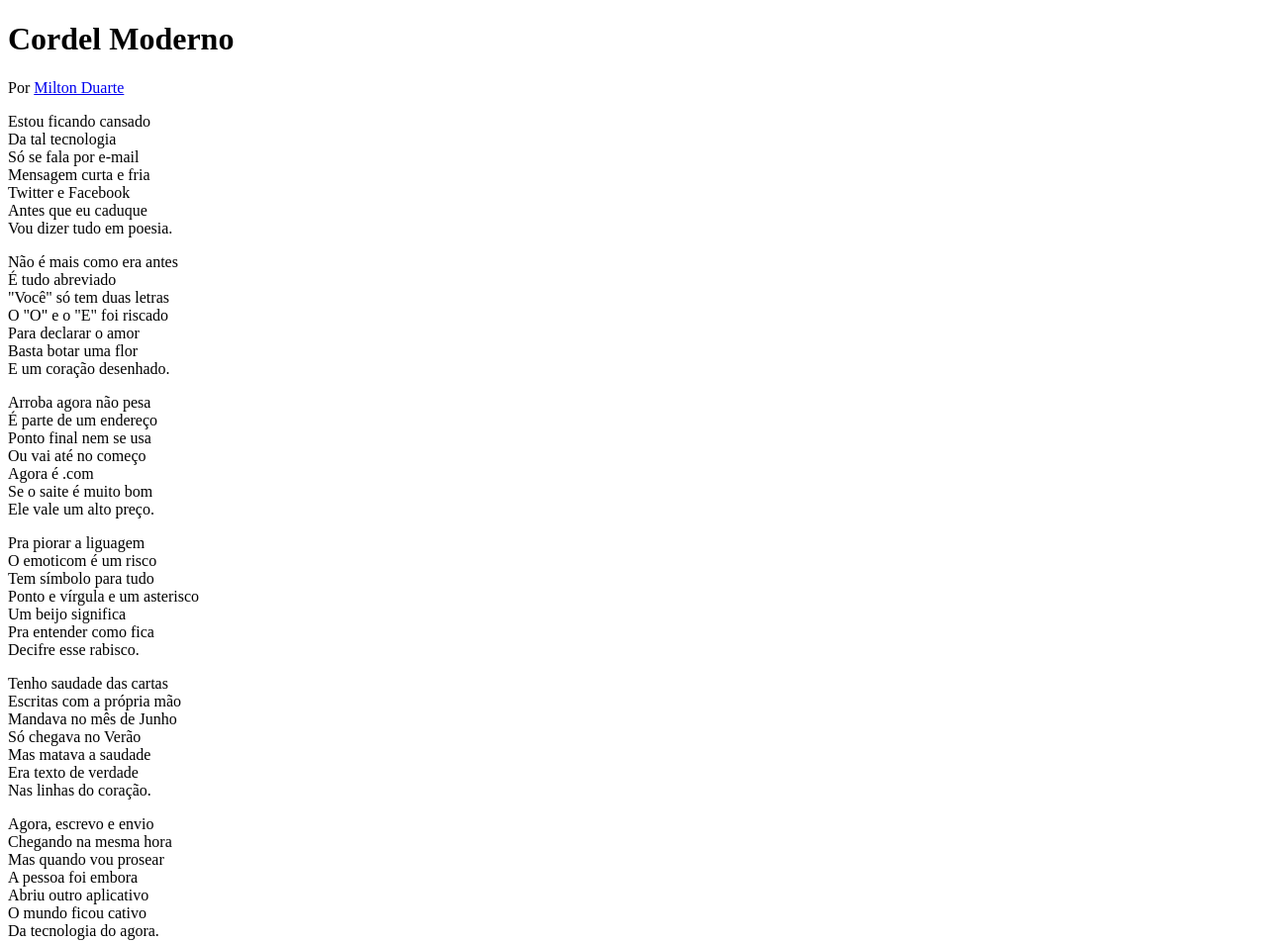
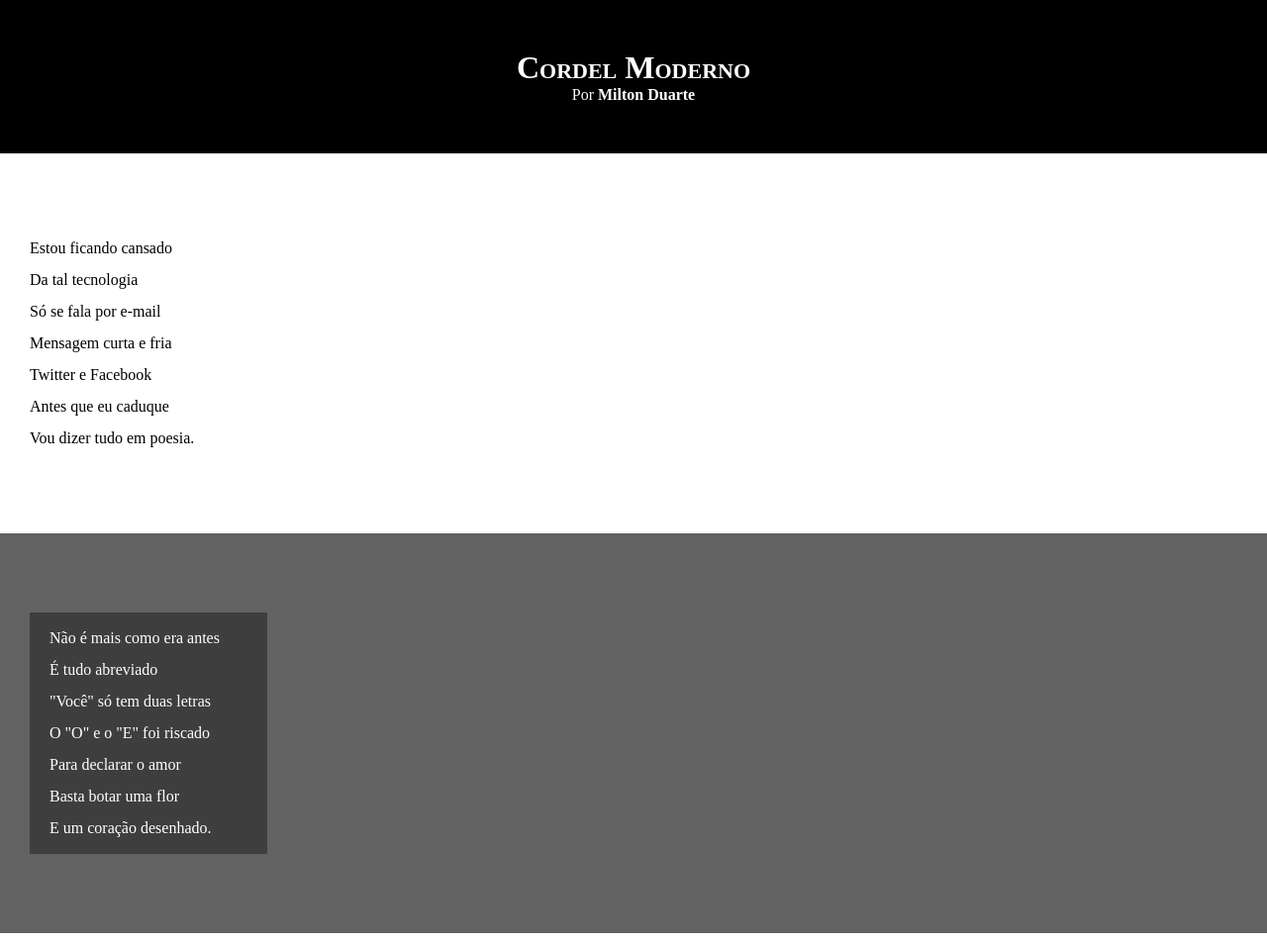
Before and after one commit to domingosmarjr/Curso-HTML-CSS, a plain HTML site: page desafio2/index.html in a window 1280 px wide. Shown: the top 953 px of the page at 99% size. Drawn offline with Linux system fonts and the light colour scheme.

Commit message:
Atualizei estilos dos HTML

```diff
--- a/desafio2/estilo/style.css
+++ b/desafio2/estilo/style.css
@@ -1 +1,66 @@
 @charset "UTF8";
+
+* {
+    margin: 0px;
+    padding: 0px;
+}
+
+html, body {
+    background-color: darkgray;
+    min-height: 100vh;
+}
+
+header {
+    background-color: black;
+    color: white;
+    text-align: center;
+}
+
+header > h1 {
+    padding-top: 50px;
+    font-variant: small-caps;
+}
+
+header > p {
+    padding-bottom: 50px;
+}
+
+header a, footer a {
+    color: white;
+    text-decoration: none;
+    font-weight: bolder;
+}
+
+header a:hover, footer a:hover {
+    text-decoration: underline;
+}
+
+section {
+    padding-top: 10vh;
+    padding-bottom: 10vh;
+    line-height: 2em;
+    padding-left: 30px;
+}
+
+section.normal {
+    background-color: white;
+    color: black;
+}
+
+section.imagem {
+    background-color: rgba(0, 0, 0, 0.425);
+    color: white;
+}
+
+section.imagem > p {
+    background-color: rgba(0, 0, 0, 0.37);
+    width: 200px;
+    padding: 10px 20px;
+}
+
+footer {
+    background-color: black;
+    text-align: center;
+    color: white;
+    padding: 10px;
+}
--- a/desafio2/index.html
+++ b/desafio2/index.html
@@ -12,7 +12,7 @@
         <p>Por <a href="#">Milton Duarte</a></p>
     </header>
 
-    <section>
+    <section class="normal">
         <p>
             Estou ficando cansado<br>
             Da tal tecnologia<br>
@@ -24,7 +24,7 @@
         </p>
     </section>
 
-    <section>
+    <section class="imagem">
         <p>
             Não é mais como era antes<br>
             É tudo abreviado<br>
@@ -36,7 +36,7 @@
         </p>
     </section>
 
-    <section>
+    <section class="normal">
         <p>
             Arroba agora não pesa<br>
             É parte de um endereço<br>
@@ -58,7 +58,7 @@
         </p>
     </section>
 
-    <section>
+    <section class="imagem">
         <p>
             Tenho saudade das cartas<br>
             Escritas com a própria mão<br>
@@ -70,7 +70,7 @@
         </p>
     </section>
 
-    <section>
+    <section class="normal">
         <p>
             Agora, escrevo e envio <br>
             Chegando na mesma hora <br>
```
